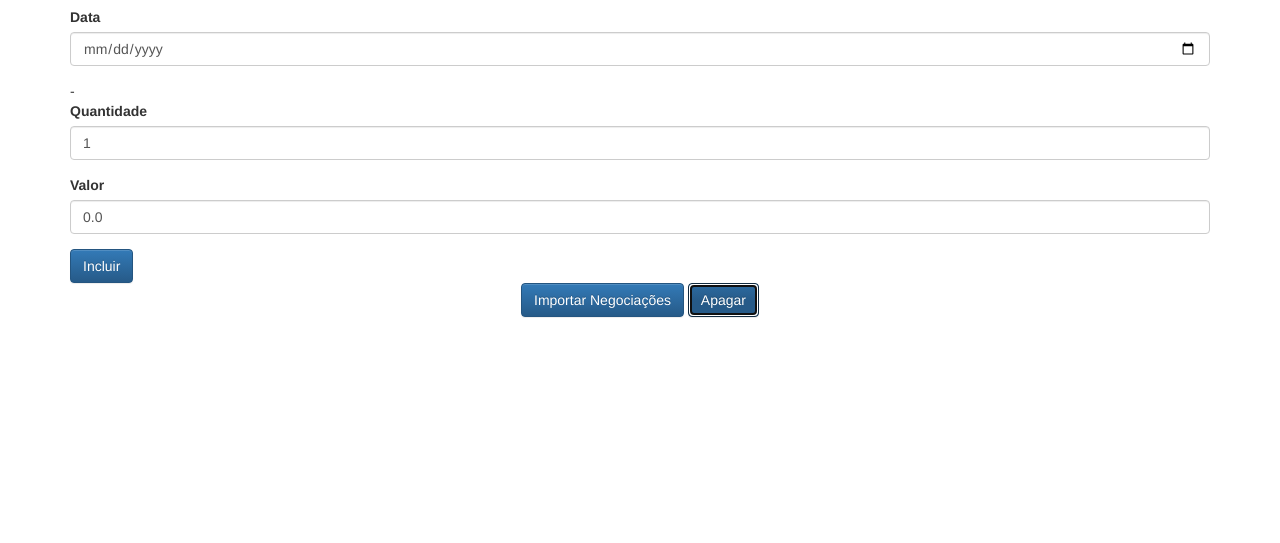
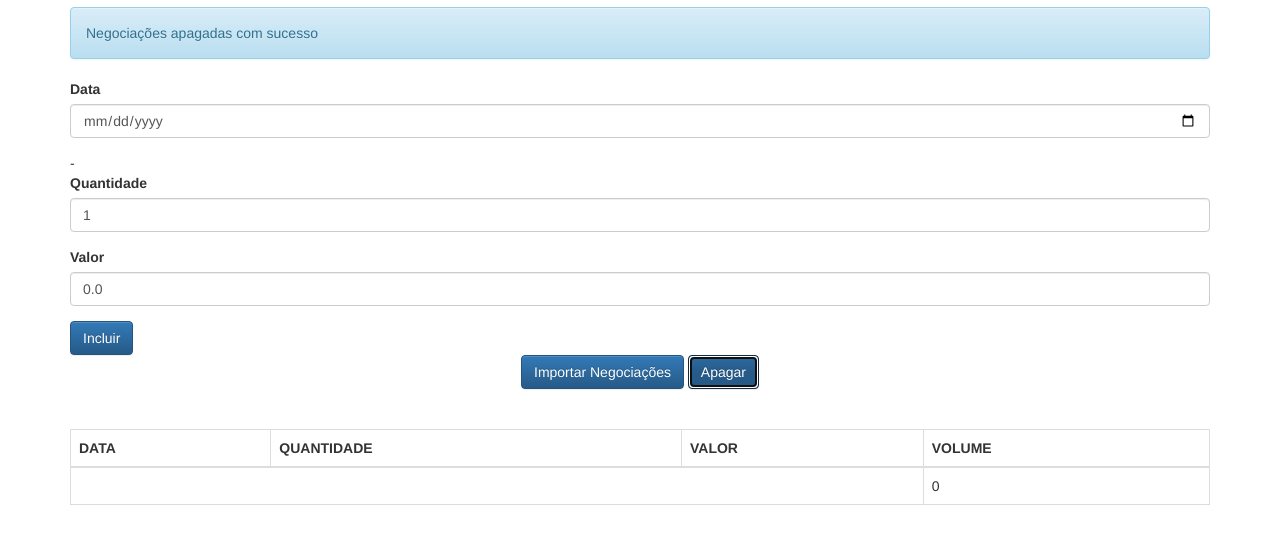
Before and after one commit to leopedreira/javascript, a plain HTML site: page aluraframe/client/index.html in a window 1280 px wide. Both pictures are taken after a click on the button "Apagar". Shown: the part 63-606 px from the top of the page. Drawn offline with Linux system fonts and the light colour scheme.

Commit message:
Add Proxy completo

```diff
--- a/aluraframe/client/index.html
+++ b/aluraframe/client/index.html
@@ -55,17 +55,5 @@
     <script>
         let negociacaoController = new NegociacaoController();
     </script>
-    <script>
-
-  let negociacao = new Proxy(new Negociacao(new Date(), 2, 100), {
-    set: function(target, prop, value, receiver) {
-
-         console.log(`valor anterior: ${target[prop]} novo valor: ${value}`);
-         return Reflect.set(target, prop, value, receiver);
-     }
-    });
-    negociacao._quantidade = 10;
-    negociacao._valor = 200;
-</script>
 </body>
 </html>
--- a/aluraframe/client/js/app/controllers/NegociacaoController.js
+++ b/aluraframe/client/js/app/controllers/NegociacaoController.js
@@ -7,9 +7,27 @@ class NegociacaoController{
 		this._inputData = $('#data');
 		this._inputQuantidade = $('#quantidade');
 		this._inputValor = $('#valor');
-		//this._listaNegociacoes = new ListaNegociacoes(model =>
-			//this._negociacoesView.update(model));
 
+		let self = this
+
+		this._listaNegociacoes = new Proxy(new ListaNegociacoes(), {
+
+    		get(target, prop, receiver) {
+
+        		if(['adiciona', 'esvazia'].includes(prop) && typeof(target[prop]) == typeof(Function)) {
+
+            		return function(){
+
+             	Reflect.apply(target[prop], target, arguments);
+
+              self._negociacoesView.update(target);
+
+            }
+     }
+
+     return Reflect.get(target, prop, receiver);
+  }
+});
 
 		this._negociacoesView = new NegociacoesView($('#negociacoesView'));
 		this._negociacoesView.update(this._listaNegociacoes);
--- a/aluraframe/client/js/app/models/ListaNegociacoes.js
+++ b/aluraframe/client/js/app/models/ListaNegociacoes.js
@@ -1,18 +1,15 @@
 class ListaNegociacoes{
-	constructor(armadilha){
+	constructor(){
 		this._negociacoes = [];
-		this._armadilha = armadilha;
 	}
 	adiciona(negociacao){
 		this._negociacoes.push(negociacao);
-		this._armadilha(this);
 	}
 	get negociacoes(){
 		return [].concat(this._negociacoes);
 	}
 	esvazia(){
 		this._negociacoes = [];
-		this._armadilha(this);
 	}
 
 }
```
